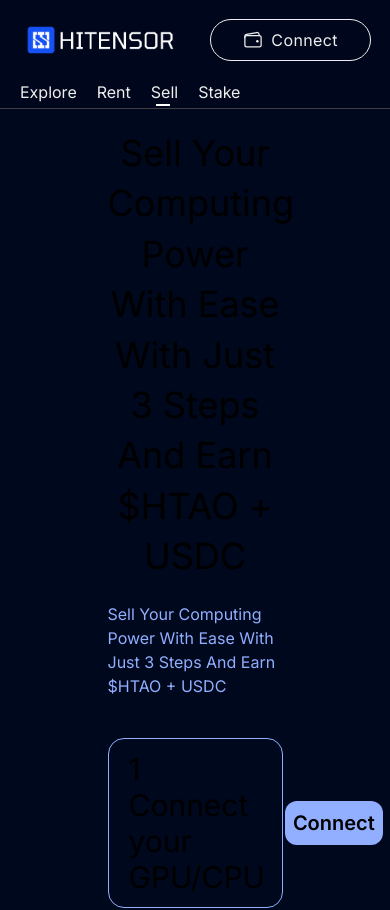
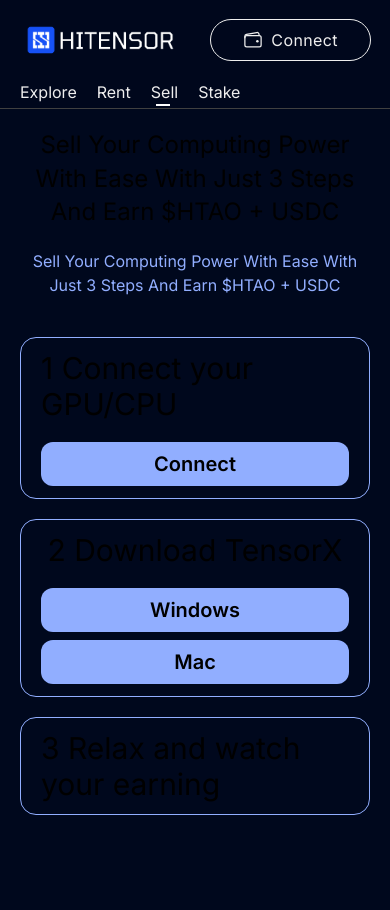
Before and after one commit to oktadwi22/hitensor, a Next.js app: page /sell in a window 390 px wide. Shown: the top 910 px of the page. After the commit the page ends 844 px from the top, so only its background shows below. Built offline with nearby package versions, Linux system fonts and the light colour scheme.

Commit message:
feat:responsive

```diff
--- a/src/common/module/Rent/RentPage.tsx
+++ b/src/common/module/Rent/RentPage.tsx
@@ -34,7 +34,7 @@
           <h1 className="text-3xl">More Server Coming</h1>
         </div>
 
-        <div className="grid grid-cols-2 gap-5 w-full mt-10">
+        <div className="grid lg:grid-cols-2 gap-5 w-full mt-10">
           {RentDataItem.map((item, index) => (
             <div key={index} className="border-[1px] border-[#91AEFF] px-3 py-5 rounded-2xl">
               <div className="w-full flex justify-center items-center">
--- a/src/common/module/Sell/SellPage.tsx
+++ b/src/common/module/Sell/SellPage.tsx
@@ -5,20 +5,20 @@
 export default function SellPage() {
   return (
     <div className="h-auto max-w-[1500px]  flex flex-col justify-center items-center px-5 lg:px-10  w-full mt-32 overflow-hidden ">
-      <div className="w-[50%] flex flex-col justify-center items-center">
-        <h1 className="w-full text-4xl leading-[1.4em] text-center">
+      <div className="lg:w-[50%] flex flex-col justify-center items-center">
+        <h1 className="w-full text-2xl lg:text-4xl leading-[1.4em] text-center">
           Sell Your Computing Power With Ease With Just 3 Steps And Earn $HTAO +
           USDC
         </h1>
-        <h1 className="mt-5 text-[#91AEFF]">
+        <h1 className="mt-5 text-[#91AEFF] text-center">
           Sell Your Computing Power With Ease With Just 3 Steps And Earn $HTAO +
           USDC
         </h1>
       </div>
-      <div className="w-[50%] gap-5 mt-10 flex flex-col justify-center items-center">
-        <div className="w-full lg:w-[600px] border-[1px] border-[#91AEFF] gap-5 px-5 py-3 rounded-2xl flex justify-between items-center">
+      <div className="w-full lg:w-[50%] gap-5 mt-10 flex flex-col justify-center items-center">
+        <div className="w-full lg:w-[600px] border-[1px] border-[#91AEFF] gap-5 px-5 py-3 rounded-2xl flex lg:flex-row flex-col justify-between items-center">
           <h1 className="text-3xl">1 Connect your GPU/CPU</h1>
-          <div>
+          <div className="lg:w-auto w-full">
             <Button
               className="!h-auto !px-2 !rounded-xl !text-xl !font-semibold"
               onClick={() => alert("Hello")}
@@ -30,9 +30,9 @@
           </div>
         </div>
 
-        <div className="w-full lg:w-[600px] border-[1px] border-[#91AEFF] gap-5 px-5 py-3 rounded-2xl flex justify-between items-center">
+        <div className="w-full lg:w-[600px] border-[1px] border-[#91AEFF] gap-5 px-5 py-3 rounded-2xl flex lg:flex-row flex-col justify-between items-center">
           <h1 className="text-3xl">2 Download TensorX</h1>
-          <div className="flex gap-2">
+          <div className="w-full lg:w-auto flex lg:flex-row flex-col gap-2">
             <Button
               className="!h-auto !px-2 !rounded-xl !text-xl !font-semibold"
               onClick={() => alert("Hello")}
--- a/src/common/module/Stake/StakePage.tsx
+++ b/src/common/module/Stake/StakePage.tsx
@@ -20,7 +20,7 @@
 
   return (
     <div className="h-auto max-w-[1500px]  flex flex-col justify-center items-center px-5 lg:px-10  w-full mt-32 overflow-hidden ">
-      <div className="w-[40%] flex flex-col gap-5 justify-center items-center">
+      <div className=" lg:w-[40%] flex flex-col gap-5 justify-center items-center">
         <div className="border-[2px] border-[#1651f5] rounded-2xl px-5 py-5 w-full bg-gray-800 flex flex-col justify-start items-start gap-2">
           <h1>Your Balance</h1>
           <div>
@@ -42,7 +42,7 @@
               <h1 className="text-5xl font-semibold font-mono">0.0</h1>
             </div>
             <div className="rounded-2xl border-2 border-[#1651f5] flex justify-center items-center">
-              <h1>Please connect your wallet</h1>
+              <h1 className="lg:text-base text-sm">Please connect your wallet</h1>
             </div>
           </div>
           <div className="w-full mt-7 flex flex-col gap-2">
```
